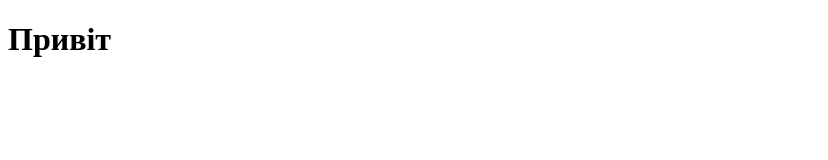
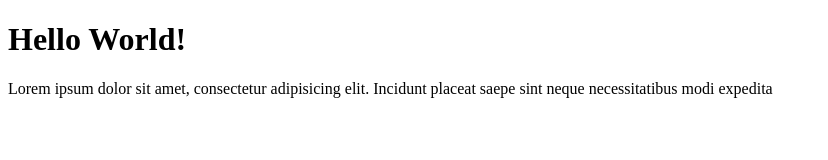
Before and after one commit to Volodymyr-Hokh/Tutorial, a plain HTML site: page index.html in a window 1280 px wide. Shown: the whole page, without its empty margins (0-828 px from the left). Drawn offline with Linux system fonts and the light colour scheme.

Commit message:
Test commit

```diff
--- a/index.html
+++ b/index.html
@@ -1,12 +1,16 @@
 <!DOCTYPE html>
 <html lang="en">
-<head>
-    <meta charset="UTF-8">
-    <meta http-equiv="X-UA-Compatible" content="IE=edge">
-    <meta name="viewport" content="width=<device-width>, initial-scale=1.0">
+  <head>
+    <meta charset="UTF-8" />
+    <meta http-equiv="X-UA-Compatible" content="IE=edge" />
+    <meta name="viewport" content="width=<device-width>, initial-scale=1.0" />
     <title>Document</title>
-</head>
-<body>
-   <h1>Привіт</h1>
-</body>
+  </head>
+  <body>
+    <h1>Hello World!</h1>
+    <p>
+      Lorem ipsum dolor sit amet, consectetur adipisicing elit. Incidunt placeat
+      saepe sint neque necessitatibus modi expedita
+    </p>
+  </body>
 </html>
```
Also changed, not shown: .prettierrc.json (added).
